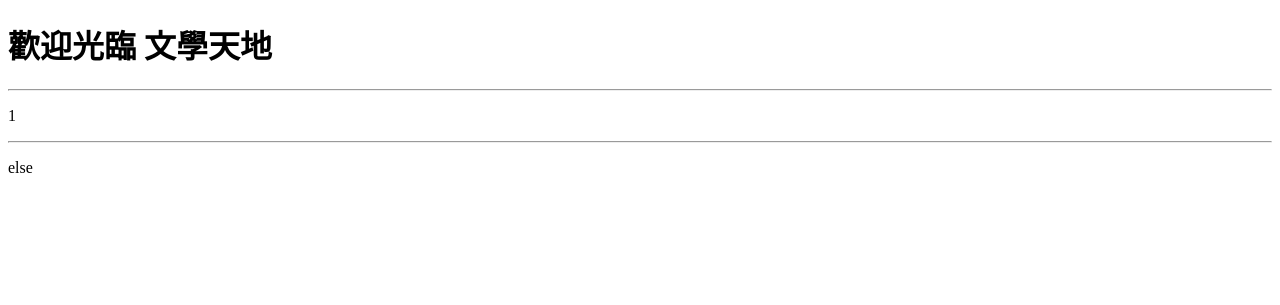
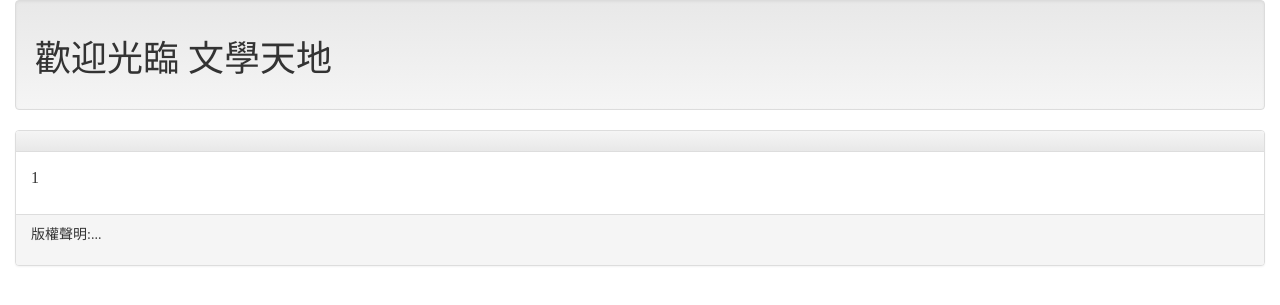
Before and after one commit to hiop5155/blog_test, a Django app: page /post/1/ in a window 1280 px wide. Shown: the top 305 px of the page. Run offline with Django 3.2, Linux system fonts and the light colour scheme; data comes from the database, SQL or seed files in the repository; some libraries are stand-ins or nearby versions.

Commit message:
boostrap first

```diff
--- a/blog/templates/base.html
+++ b/blog/templates/base.html
@@ -1,18 +1,40 @@
 <!-- base.html-->
 <!DOCTYPE html>
 <html>
+
+
 <head>
 	<meta charset="utf-8">
 	<title>
 		{% block title %} {% endblock %}
 	</title>
-</head>
+ <!-- Bootstrap4 CSS -->
+    <link rel="stylesheet" href="https://stackpath.bootstrapcdn.com/bootstrap/4.4.1/css/bootstrap.min.css" integrity="sha384-Vkoo8x4CGsO3+Hhxv8T/Q5PaXtkKtu6ug5TOeNV6gBiFeWPGFN9MuhOf23Q9Ifjh" crossorigin="anonymous">
+
+<!-- Latest compiled and minified CSS -->
+<link rel="stylesheet" href="https://stackpath.bootstrapcdn.com/bootstrap/3.4.1/css/bootstrap.min.css" integrity="sha384-HSMxcRTRxnN+Bdg0JdbxYKrThecOKuH5zCYotlSAcp1+c8xmyTe9GYg1l9a69psu" crossorigin="anonymous">
+
+<!-- Optional theme -->
+<link rel="stylesheet" href="https://stackpath.bootstrapcdn.com/bootstrap/3.4.1/css/bootstrap-theme.min.css" integrity="sha384-6pzBo3FDv/PJ8r2KRkGHifhEocL+1X2rVCTTkUfGk7/0pbek5mMa1upzvWbrUbOZ" crossorigin="anonymous">
+
+<!-- Latest compiled and minified JavaScript -->
+<script src="https://stackpath.bootstrapcdn.com/bootstrap/3.4.1/js/bootstrap.min.js" integrity="sha384-aJ21OjlMXNL5UyIl/XNwTMqvzeRMZH2w8c5cRVpzpU8Y5bApTppSuUkhZXN0VxHd" crossorigin="anonymous"></script>
 <body>
-	{% include 'header.html' %}
-	{% block headmessage %} {% endblock %}
-	<hr>
-	{% block content %} {% endblock %}
-	<hr>
-	{% include 'footer.html' %}
+
+	<div class='container-fluid'>
+		{% include 'header.html' %}
+		<div class='panel panel-default'>
+			<div class='panel-heading'>
+				{% block headmessage %} {% endblock %}
+			</div>
+
+			<div class="panel-body">
+				{% block content %} {% endblock %}
+			</div>
+			<div class="panel-footer">
+			{% include 'footer.html' %}
+			</div>
+		</div>
+	</div>
 </body>
 </html>
--- a/blog/templates/footer.html
+++ b/blog/templates/footer.html
@@ -2,6 +2,6 @@
 	{% if now %}
 	    <p style="font-family: 微軟正黑體;">now time:{{ now }}</p>
 	{% else %}
-	    <p style="font-family: 微軟正黑體;">else</p>
+	    <p style="font-family: 微軟正黑體;">版權聲明:...</p>
 	{% endif %}
 {% endblock footer %}
--- a/blog/templates/header.html
+++ b/blog/templates/header.html
@@ -1 +1,5 @@
+
+
+<div class = 'well'>
 <h1 style="font-family: 微軟正黑體;">歡迎光臨 文學天地</h1>
+</div>
```
